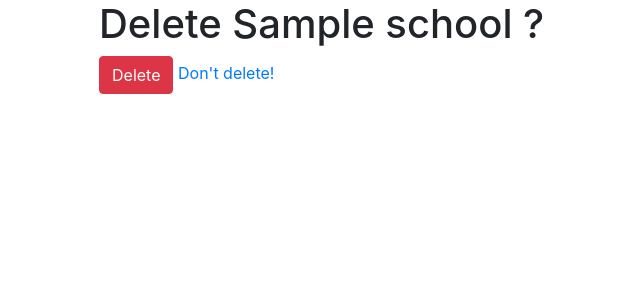
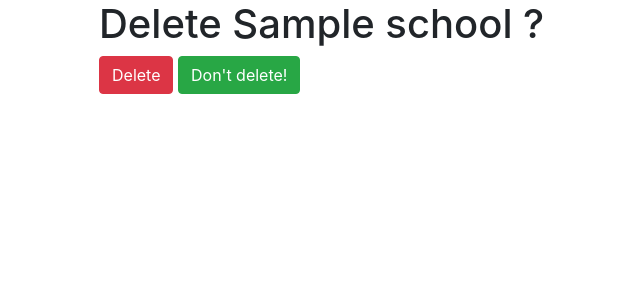
Before and after one commit to JaworskiAleksander/hello_world, a Django app: page /basic_app/delete/1 in a window 1280 px wide. Shown: the part 56-356 px from the top of the page, without its empty margins (271-911 px from the left). Run offline with Django 3.2, Linux system fonts and the light colour scheme; tables that the repository leaves empty hold one stand-in row (values such as "Sample post"); some libraries are stand-ins or nearby versions.

Commit message:
added btn-success class to the second buton

```diff
--- a/hello_world_CBV/basic_app/templates/basic_app/school_confirm_delete.html
+++ b/hello_world_CBV/basic_app/templates/basic_app/school_confirm_delete.html
@@ -10,7 +10,7 @@
         <form action="" method="post">
             {% csrf_token %}
             <button type="submit" class="btn btn-danger">Delete</button>
-            <a href="{% url 'basic_app:detail' pk=school.id %}">Don't delete!</a>
+            <a href="{% url 'basic_app:detail' pk=school.id %}" class="btn btn-success">Don't delete!</a>
         </form>
     </div>
     <div class="col-3">
```
